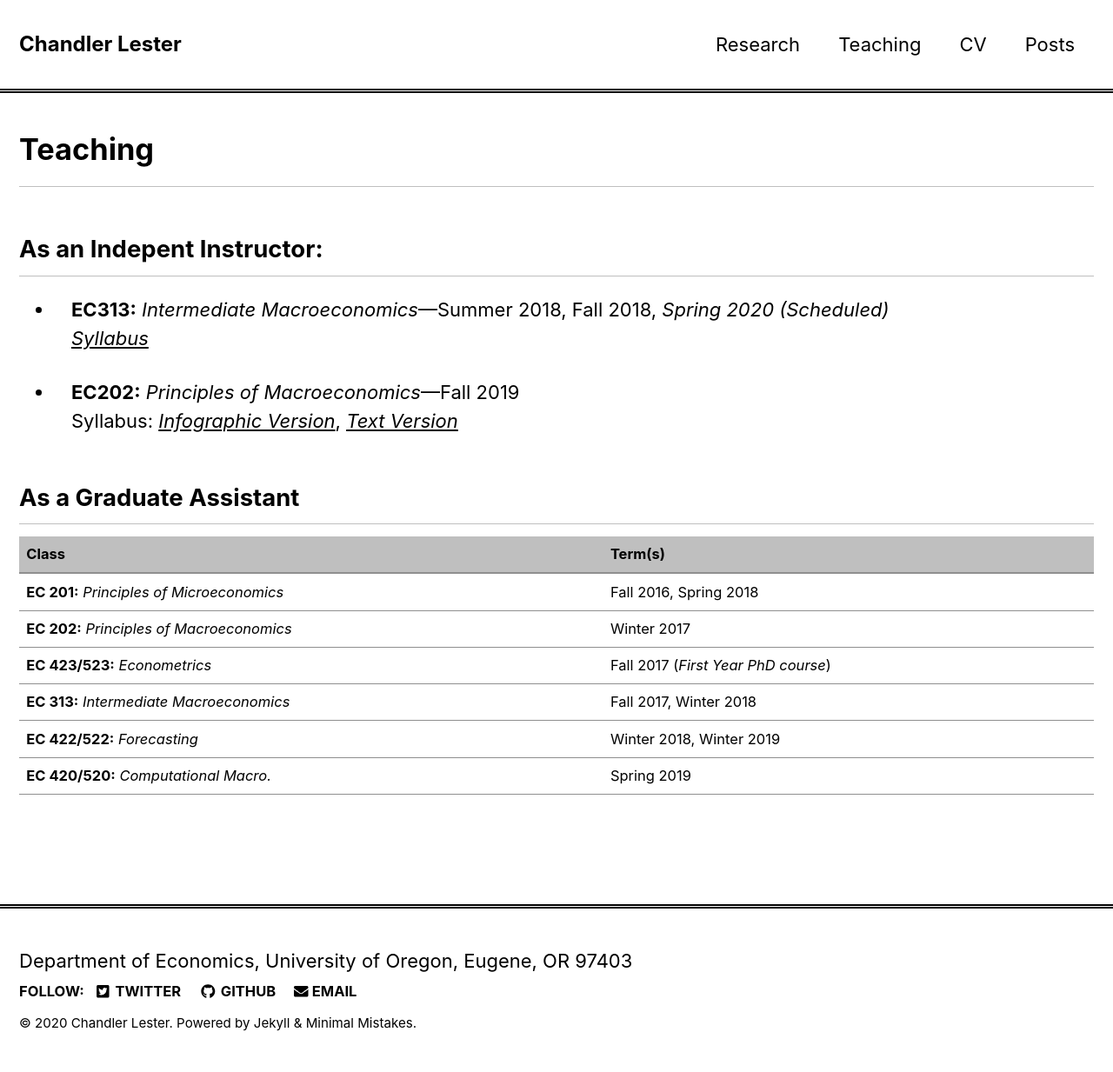
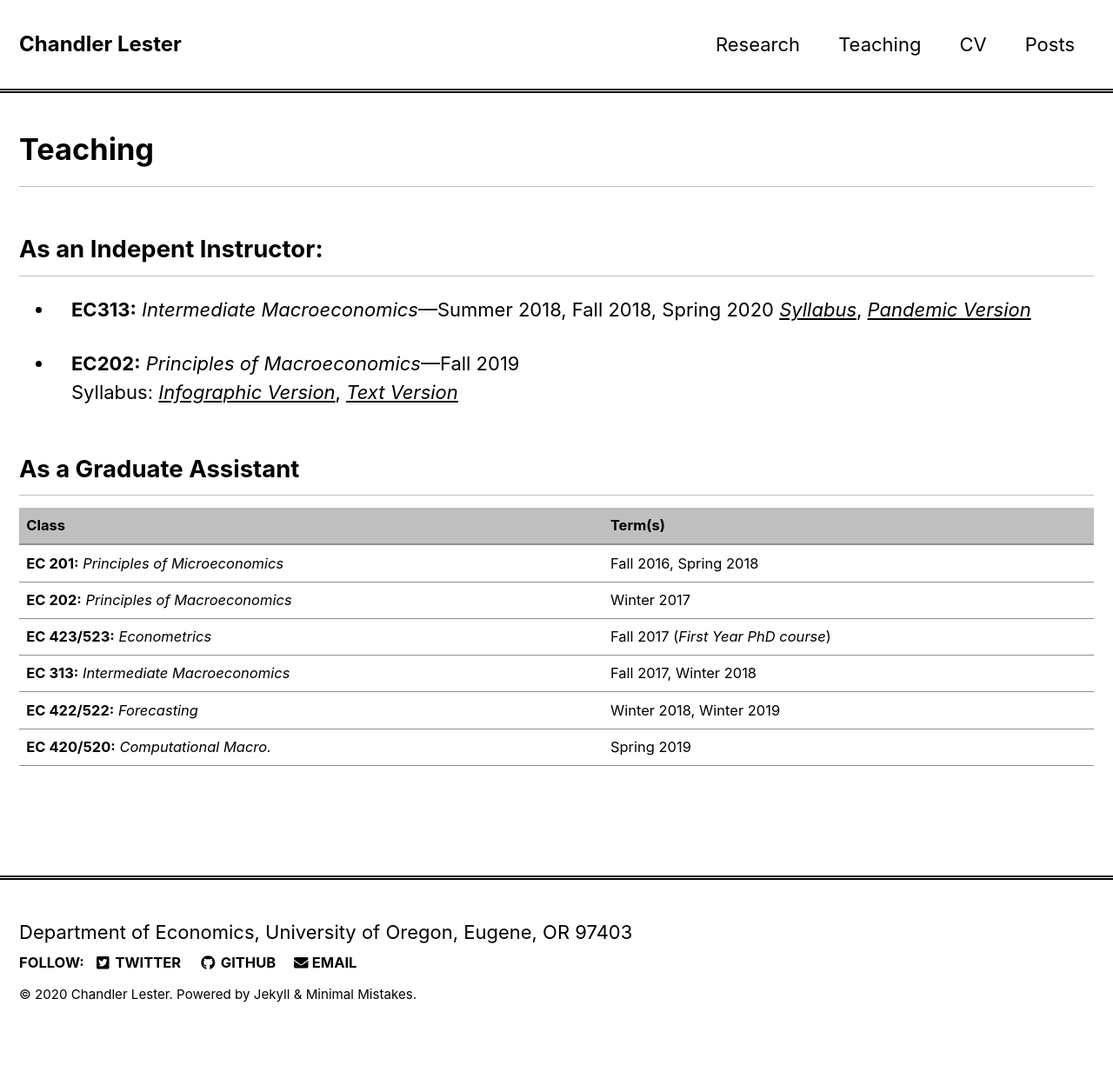
Before and after one commit to mibarnes/chandlerlester.github.io, a Jekyll site: the page built from _pages/teaching.md, in a window 1280 px wide. Shown: the whole page at 87% size. Built offline with Jekyll 4.4.1, drawn with Linux system fonts in a browser that asks for light colours; nearby versions of some CDN libraries; after the commit the page ends 1200 px from its top, so only the background shows below that.

Commit message:
Update teaching.md

```diff
--- a/_pages/teaching.md
+++ b/_pages/teaching.md
@@ -15,8 +15,8 @@ class: wide
 
 ## As an Indepent Instructor:
 
-- **EC313:** *Intermediate Macroeconomics*&mdash;Summer 2018, Fall 2018, *Spring 2020 (Scheduled)*
-   [*Syllabus*](../images/EC313_F2018.pdf)
+- **EC313:** *Intermediate Macroeconomics*&mdash;Summer 2018, Fall 2018, Spring 2020
+   [*Syllabus*](../images/EC313_F2018.pdf), [*Pandemic Version*](../images/EC313_SP20.pdf)
 
 - **EC202:** *Principles of Macroeconomics*&mdash;Fall 2019
   Syllabus: [*Infographic Version*](../images/ec202-fall2019_40286598.pdf), [*Text Version*](../images/EC202_F19.pdf)
```
